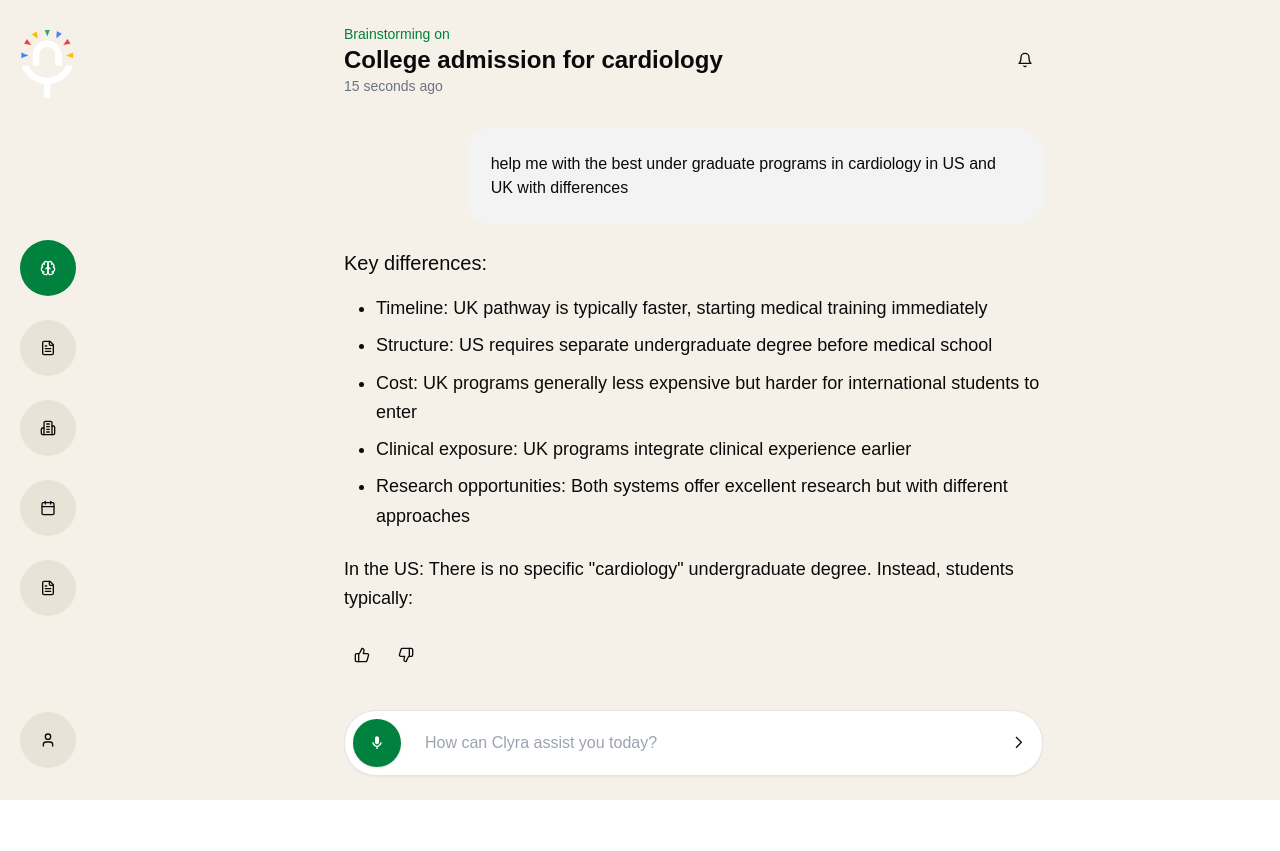
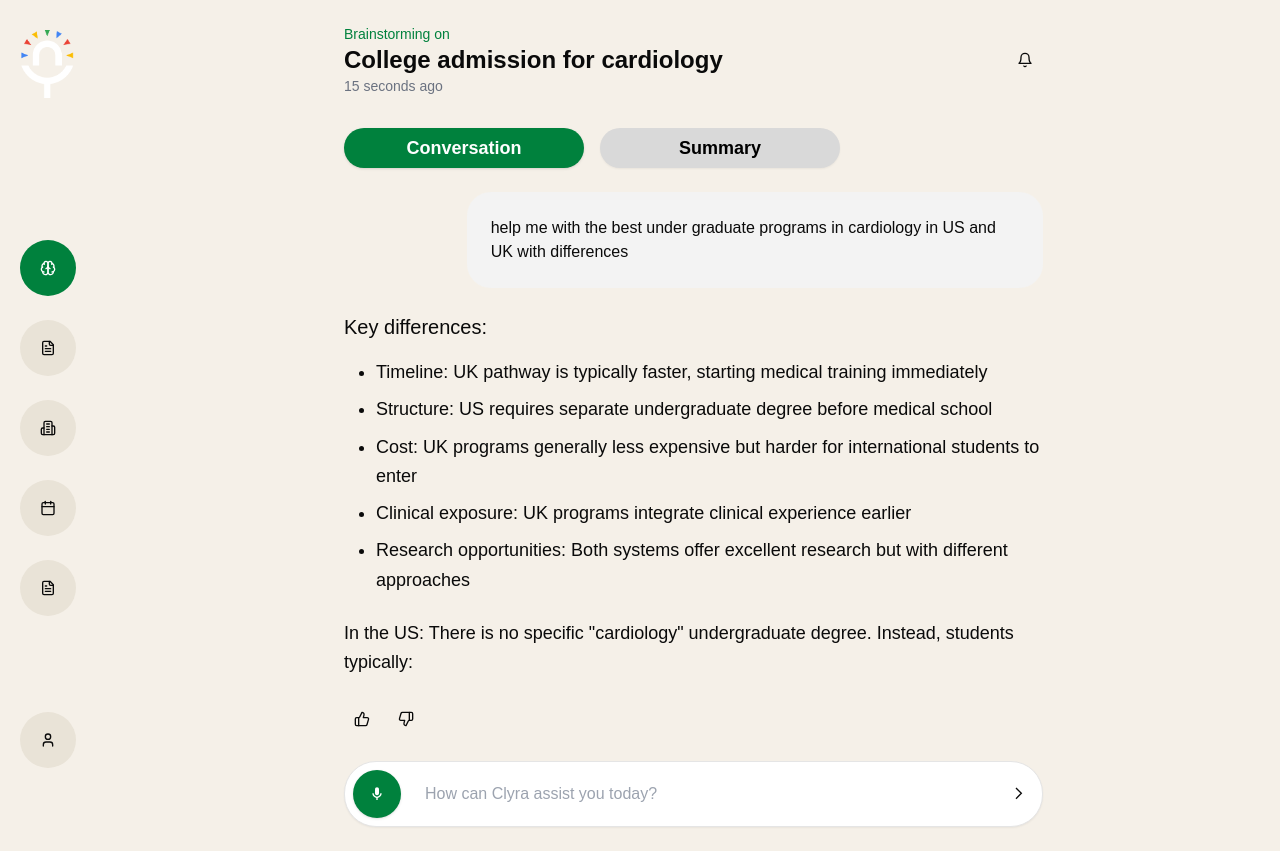
Before and after one commit to Aditya-A-G/clyra, a Next.js app: page /chat in a window 1280 px wide. Before the commit the page ends 800 px from the top, so only its background shows below. Built offline with nearby package versions, Linux system fonts and the light colour scheme.

Commit message:
add conversation and summary tab

```diff
--- a/src/app/chat/page.tsx
+++ b/src/app/chat/page.tsx
@@ -1,8 +1,19 @@
+"use client";
 import { Sidebar } from "@/components/ui/dashboard/sidebar";
 import { Button } from "@/components/ui/button";
 import { Bell, ThumbsUp, ThumbsDown } from "lucide-react";
+import { useState } from "react";
+
+type Tab = "conversations" | "summary";
 
 export default function Chat() {
+  const [activeTab, setActiveTab] = useState<Tab>("conversations");
+
+  const tabs = [
+    { id: "conversations", label: "Conversation" },
+    { id: "summary", label: "Summary" },
+  ];
+
   return (
     <div className="min-h-screen bg-[#f5f0e8] grid grid-cols-12">
       <div className="col-span-3">
@@ -22,36 +33,58 @@ export default function Chat() {
             <Bell className="h-5 w-5" />
           </Button>
         </header>
-
+        <div>
+          <div className="flex gap-4 mb-6">
+            {tabs.map((tab) => (
+              <Button
+                key={tab.id}
+                onClick={() => setActiveTab(tab.id as Tab)}
+                variant={activeTab === tab.id ? "default" : "secondary"}
+                size="lg"
+                className={`rounded-full text-accent text-lg font-semibold w-60 ${
+                  activeTab === tab.id
+                    ? "bg-[#00813d] hover:bg-[#00813d]/90 text-white"
+                    : "bg-[#D9D9D9] hover:bg-[#D9D9D9]/90 text-black"
+                }`}
+              >
+                {tab.label}
+              </Button>
+            ))}
+          </div>
+        </div>
+        {activeTab === "conversations" && (
+          <>
             <div className="flex-1 overflow-y-auto space-y-6">
               <div className="bg-[#F3F3F3] rounded-[24px] p-6 ml-auto max-w-xl">
-            help me with the best under graduate programs in cardiology in US
-            and UK with differences
+                help me with the best under graduate programs in cardiology in
+                US and UK with differences
               </div>
 
               <div className="space-y-6">
                 <div>
-              <h2 className="text-[20px] font-normal mb-4">Key differences:</h2>
+                  <h2 className="text-[20px] font-normal mb-4">
+                    Key differences:
+                  </h2>
                   <ul className="list-disc pl-8 space-y-2">
                     <li className="text-[18px] leading-relaxed">
                       Timeline: UK pathway is typically faster, starting medical
                       training immediately
                     </li>
                     <li className="text-[18px] leading-relaxed">
-                  Structure: US requires separate undergraduate degree before
-                  medical school
+                      Structure: US requires separate undergraduate degree
+                      before medical school
                     </li>
                     <li className="text-[18px] leading-relaxed">
                       Cost: UK programs generally less expensive but harder for
                       international students to enter
                     </li>
                     <li className="text-[18px] leading-relaxed">
-                  Clinical exposure: UK programs integrate clinical experience
-                  earlier
+                      Clinical exposure: UK programs integrate clinical
+                      experience earlier
                     </li>
                     <li className="text-[18px] leading-relaxed">
-                  Research opportunities: Both systems offer excellent research
-                  but with different approaches
+                      Research opportunities: Both systems offer excellent
+                      research but with different approaches
                     </li>
                   </ul>
                 </div>
@@ -114,6 +147,8 @@ export default function Chat() {
                 </Button>
               </div>
             </div>
+          </>
+        )}
       </div>
 
       {/* <div className="col-span-2"></div> */}
```
Lines whose indentation alone changed are shown as unchanged.
